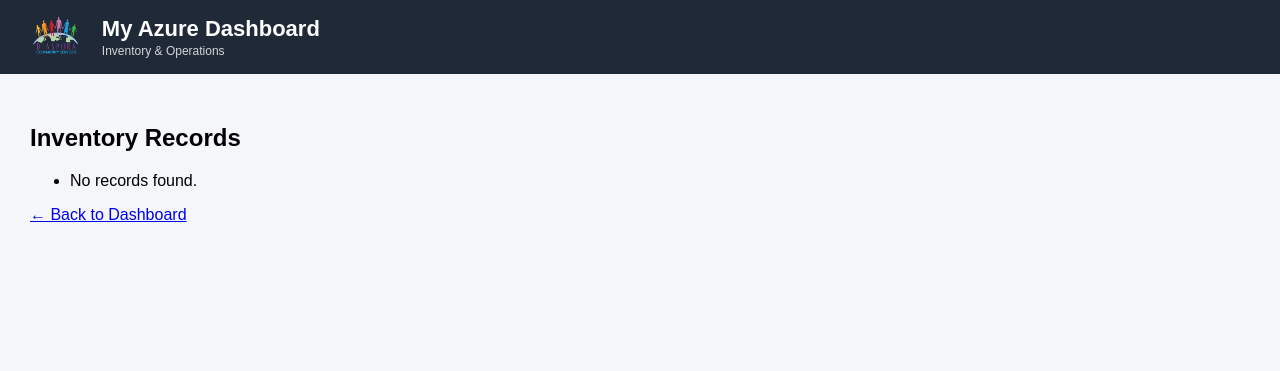
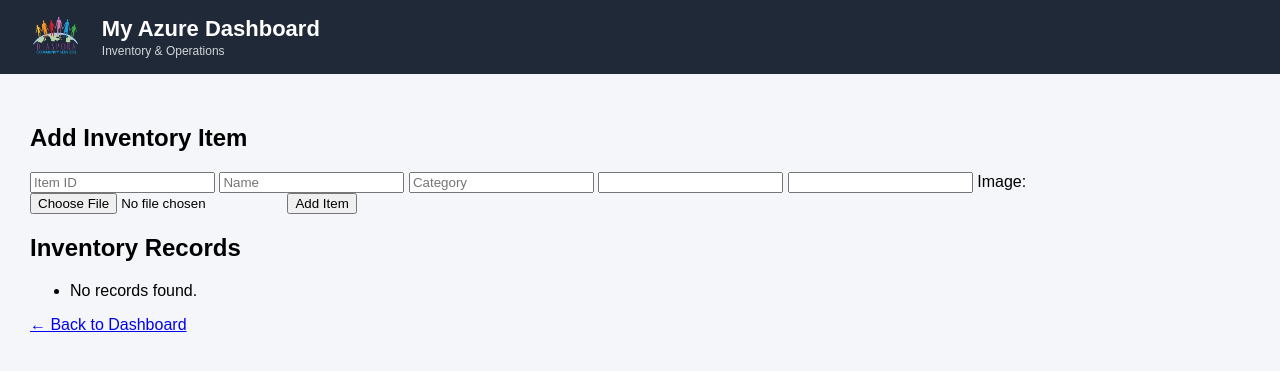
Before and after one commit to Jacob1531/InventoryTest, a Flask app: page /inventory in a window 1280 px wide. Shown: the top 371 px of the page. Run offline with Flask 3, Linux system fonts and the light colour scheme; some libraries are stand-ins or nearby versions.

Commit message:
added some code for image and blob stuff

```diff
--- a/templates/inventory.html
+++ b/templates/inventory.html
@@ -1,7 +1,23 @@
 {% extends "base.html" %}
 {% block content %}
 
+<h2>Add Inventory Item</h2>
+
+<form method="post" action="/inventory/add" enctype="multipart/form-data">
+    <input type="text" name="item_id" placeholder="Item ID" required>
+    <input type="text" name="name" placeholder="Name" required>
+    <input type="text" name="category" placeholder="Category">
+    <input type="number" name="quantity" required>
+    <input type="number" step="0.01" name="price" required>
+
+    <label>Image:</label>
+    <input type="file" name="image" accept="image/*">
+
+    <button type="submit">Add Item</button>
+</form>
+
 <h2>Inventory Records</h2>
+
 
 <ul>
     {% for record in records %}
```
Also changed, not shown: image_handler.py (added, +18 -0 lines).
